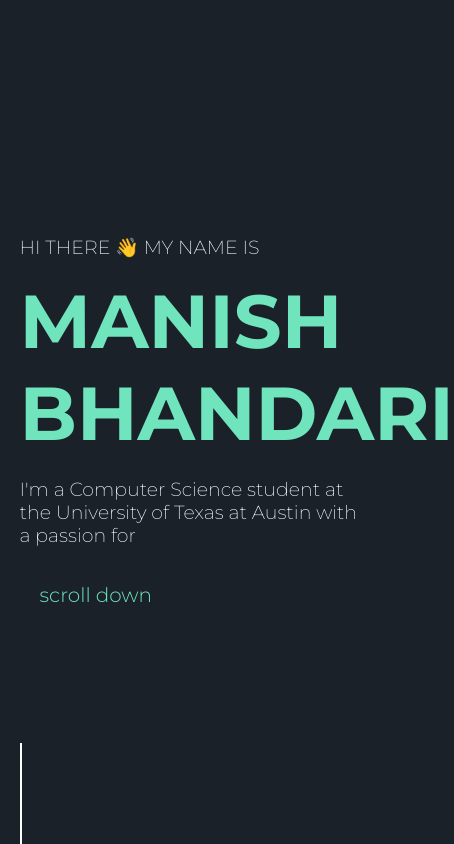
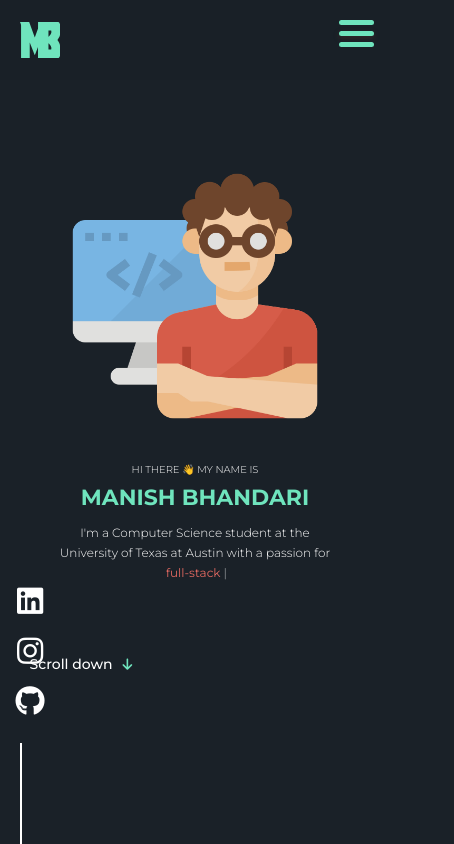
Before and after one commit to manish-bhandari/portfolio-website, a React (Create React App) app: page / in a window 390 px wide. Shown: the top 844 px of the page, 454 px wide, since content can reach past the window. Built offline with nearby package versions, Linux system fonts and the light colour scheme.

Commit message:
cleaned home section and fixed mobile navbar scroll

```diff
--- a/public/index.html
+++ b/public/index.html
@@ -10,22 +10,20 @@
       content="Web site created using create-react-app"
     />
     <link rel="apple-touch-icon" href="%PUBLIC_URL%/logo192.png" />
-    <link rel="preconnect" href="https://fonts.googleapis.com">
-    <link rel="preconnect" href="https://fonts.gstatic.com" crossorigin>
-    <link href="https://fonts.googleapis.com/css2?family=Montserrat:wght@100;200;300;400;500;600;700;800;900&display=swap" rel="stylesheet">
+    <link rel="preconnect" href="https://fonts.googleapis.com" />
+    <link rel="preconnect" href="https://fonts.gstatic.com" crossorigin />
+    <link
+      href="https://fonts.googleapis.com/css2?family=Montserrat:wght@100;200;300;400;500;600;700;800;900&display=swap"
+      rel="stylesheet"
+    />
     <!--
       manifest.json provides metadata used when your web app is installed on a
       user's mobile device or desktop. See https://developers.google.com/web/fundamentals/web-app-manifest/
     -->
-    <script src="https://kit.fontawesome.com/7ec0ee14dc.js" crossorigin="anonymous"></script>    <!--
-      Notice the use of %PUBLIC_URL% in the tags above.
-      It will be replaced with the URL of the `public` folder during the build.
-      Only files inside the `public` folder can be referenced from the HTML.
-
-      Unlike "/favicon.ico" or "favicon.ico", "%PUBLIC_URL%/favicon.ico" will
-      work correctly both with client-side routing and a non-root public URL.
-      Learn how to configure a non-root public URL by running `npm run build`.
-    -->
+    <script
+      src="https://kit.fontawesome.com/7ec0ee14dc.js"
+      crossorigin="anonymous"
+    ></script>
     <title>Manish Bhandari</title>
   </head>
   <body>
--- a/src/App.css
+++ b/src/App.css
@@ -8,7 +8,9 @@
 }
 
 .App.fixed {
-  position: fixed;
+  /* position: fixed; */
+  /* overflow: hidden;
+  height: 100%; */
 }
 
 body{
--- a/src/App.js
+++ b/src/App.js
@@ -19,11 +19,11 @@ function App() {
       <div className="content">
         <Home />
         <About />
-        {/* <Socials /> */}
+        <Socials />
         {/* <Skills /> */}
         {/* <Experience /> */}
         {/* <Work /> */}
-        {/* <OtherWork /> */}
+        <OtherWork />
         {/* <ContactMe /> */}
         <div className="left-social-bar"></div>
       </div>
--- a/src/components/Contact Me/ContactMe.jsx
+++ b/src/components/Contact Me/ContactMe.jsx
@@ -32,10 +32,15 @@ const ContactMe = () => {
 
         <input name="subject" placeholder="Subject" className="form-field" />
 
-        <textarea placeholder="Your Message" id="message" name="message" rows="10" cols="50">
-        </textarea>
+        <textarea
+          placeholder="Your Message"
+          id="message"
+          name="message"
+          rows="10"
+          cols="50"
+        ></textarea>
 
-        <button class="form-field" type="submit">
+        <button className="form-field" type="submit">
           Send Message
         </button>
       </form>
--- a/src/components/Home/Home.css
+++ b/src/components/Home/Home.css
@@ -1,25 +1,30 @@
+
 .home_data h1 {
   color: white;
   font-size: 19px;
   font-weight: 200;
 }
 
+.home_data{
+  width: 100%;
+}
+
 .home_data h2 {
   color: #6fe4bd;
-  font-size: 75px;
+  font-size: clamp(40px, 13vw, 80px);
   margin: 0px;
   word-wrap: break-word;
-  text-align: left;
   /* width: 100%; */
   font-size-adjust: inherit;
+  max-width: 80vw;
 }
 
 .home_data p {
   color: white;
   font-weight: 200;
-  font-size: 19px;
-  text-align: left;
-  width: 80%;
+  /* width: 70%; */
+  max-width: 80vw;
+  font-size: clamp(7px, 4vw, 25px);
 }
 
 .home_data p span {
@@ -46,38 +51,102 @@
   display: flex;
   flex-direction: column;
   justify-content: center;
+  /* background-color: black; */
 }
 
 .home_content {
   /* width: 100%; */
   align-items: center;
   display: grid;
-  grid-template-columns: 1.5fr 1fr;
+  grid-template-columns: 1fr 1fr;
   grid-gap: 20px;
-  /* height: 100vh; */
+  width: 100%;
   align-items: center;
   text-align: left;
 }
 
 .home_scroll {
   width: 100%;
+  color: #6fe4bd;
+  display: flex;
+  align-items: center;
+  font-size: 13px;
 }
+
+.home_scroll span {
+  color: white;
+  font-size: 14px;
+  font-weight: 500;
+  padding: 10px;
+}
+
 .home_scroll h1 {
   /* display: inline-block; */
-  text-align: left;
+  /* text-align: left; */
   margin-left: 20px;
   color: #6fe4bd;
   font-weight: 300;
   font-size: 20px;
 }
 
+.about_break {
+  display: none;
+}
+
 @media screen and (max-width: 1000px) {
   .home_content {
-    grid-template-columns: 1fr;
-    width: 100%;
+    display: flex;
+    justify-content: center;
+    flex-direction: column-reverse;
+    align-items: center;
+    text-align: center;
+    margin-bottom: 50px;
   }
 
-  .home_img{
-    display: none
+  .home_img {
+    width: clamp(270px, 50vw, 300px);
   }
+
+  .home_data {
+    display: flex;
+    flex-direction: column;
+    align-items: center;
+  }
+
+  .home_data h1 {
+    font-size: clamp(10px, 2vw, 20px);
+    font-weight: 300;
+  }
+
+  .home_data h2 {
+    font-size: clamp(22px, 5vw, 70px);
+    /* max-width: 60vw; */
+  }
+
+  .home_data p {
+    font-weight: 300;
+    width: 70vw;
+    font-size: clamp(12px, 2.5vw, 25px);
+    max-lines: 2;
+    line-height: 20px;
+  }
+
+  .home_data p span {
+    color: #e26961;
+    font-weight: 400;
+  }
+
+  .about_break{
+    display: block;
+  }
+
 }
+
+/* @media screen and (max-width:600px){
+  .home_content{
+    display: flex;
+    align-items: center;
+    justify-content: center;
+    text-align: center;
+  }
+} */
--- a/src/components/Home/Home.jsx
+++ b/src/components/Home/Home.jsx
@@ -11,8 +11,9 @@ function Home() {
           <h2>MANISH BHANDARI</h2>
           <p>
             I'm a Computer Science student at the University of Texas at Austin
-            with a passion for{" "}
-            {/* <Typewriter
+            with a passion for{' '}
+            <br className="about_break"></br>
+            <Typewriter
               words={[
                 "web development",
                 "full-stack",
@@ -26,7 +27,7 @@ function Home() {
               typeSpeed={120}
               deleteSpeed={80}
               delaySpeed={1000}
-              /> */}
+            />
           </p>
         </div>
         <div className="home_img">
@@ -34,7 +35,8 @@ function Home() {
         </div>
       </div>
       <div className="home_scroll">
-        <h1>scroll down</h1>
+        <span>Scroll down</span>
+        <i className="fa-solid fa-arrow-down"></i>{" "}
       </div>
     </section>
   );
--- a/src/components/Navbar/Navbar.css
+++ b/src/components/Navbar/Navbar.css
@@ -12,22 +12,21 @@
     top: 0;
     left: 0;
     right: 0;
-    transition: top 0.5s
+    transition: top 0.5s;
+    transition: box-shadow 0.2s;
+    z-index: 10;
+
 }
 
 .nav.blur{
     backdrop-filter: blur(6px);
-    background: #1a2128e3;
+    background: #1a2128ee;
 }
 
 .nav.shadow{
     backdrop-filter: unset;
     -webkit-box-shadow: 0px 5px 7px -1px rgba(0,0,0,0.2);
     box-shadow: 0px 5px 7px -1px rgba(0,0,0,0.2);
-}
-
-.nav.hidden{
-    top: -80px;
 }
 
 .nav-logo{
@@ -55,9 +54,6 @@
     color: #6FE4BD;
 }
 
-.App.fixed {
-  position: fixed;
-}
 
 .nav-menu{
     display: flex;
@@ -67,14 +63,15 @@
 
 .hamburger-container{
     position: absolute;
-    top: 10px;
-    right: 30px;
+    top: 1vw;
+    right: 1vw;
     display: flex;
     justify-content: center;
     cursor: pointer;
     align-items: center;
     width: 60px;
     height: 60px;
+    display: none;
 }
 .hamburger{
     width: 35px;
@@ -84,7 +81,6 @@
     box-shadow: 0 2px 5px rgb(54, 41, 40);
     transition: all .5s ease-in-out;
     position: relative;
-    display: none;
 }
 
 .hamburger::after,
@@ -153,8 +149,12 @@
         font-size: 20px;
     }
 
-    .hamburger{
-        display:block;
+    .hamburger-container{
+        display:flex;
+    }
+
+    .nav{
+        padding: 0 20px;
     }
 
 
--- a/src/components/Navbar/Navbar.js
+++ b/src/components/Navbar/Navbar.js
@@ -4,33 +4,37 @@ import "./Navbar.css";
 
 const Navbar = () => {
   const [clicked, setclicked] = useState(false);
-  const [prevScrollPos, setPrevScrollPos] = useState(0);
-  const [visible, setvisible] = useState(true);
   const [isAtTop, setIsAtTop] = useState(window.scrollY == 0);
   const [windowWidth, setWindowWidth] = useState(window.innerWidth);
 
   const handleClick = () => {
     setclicked(!clicked);
+
+    const html_tag = document.getElementsByTagName("html")[0]
   };
+
+  useEffect(() => {
+    const html_tag = document.getElementsByTagName("html")[0];
+    if (clicked)
+      html_tag.style = "overflow: hidden";
+    else
+      html_tag.style = "";
+  }, [clicked])
+
 
   const handleScroll = () => {
     const currentScrollPos = window.pageYOffset;
-    setvisible(prevScrollPos > currentScrollPos);
-    setPrevScrollPos(currentScrollPos);
     setIsAtTop(currentScrollPos == 0)
   };
 
   // new useEffect:
   useEffect(() => {
     window.addEventListener("scroll", handleScroll);
-
     return () => window.removeEventListener("scroll", handleScroll);
-  }, [prevScrollPos, visible, handleScroll]);
+  }, [isAtTop]);
 
   useEffect(()=>{
     const appDiv = document.getElementById('App');
-    console.log(clicked)
-    console.log(appDiv.className)
     if (clicked){
       appDiv.className = "App fixed"
     } else {
@@ -55,7 +59,7 @@ const Navbar = () => {
 
   return (
     <nav
-      className={`nav${visible ? "" : " hidden"}${isAtTop ? "" : " shadow"}${
+      className={`nav${isAtTop ? "" : " shadow"}${
         clicked ? "" : " blur"
       }`}
     >
--- a/src/components/Socials/Socials.jsx
+++ b/src/components/Socials/Socials.jsx
@@ -5,17 +5,17 @@ function Socials() {
   return (
     <div className="socials-container">
       <a
-        class="fa-brands fa-linkedin"
+        className="fa-brands fa-linkedin"
         target="_blank"
         href="https://www.linkedin.com/in/bhandari-manish/"
       ></a>
       <a
-        class="fa-brands fa-instagram"
+        className="fa-brands fa-instagram"
         target="_blank"
         href="https://www.instagram.com/manish.bhandariii/"
       ></a>
       <a
-        class="fa-brands fa-github"
+        className="fa-brands fa-github"
         href="https://github.com/manish-bhandari"
         target="_blank"
       ></a>
```
Lines whose indentation alone changed are shown as unchanged.
